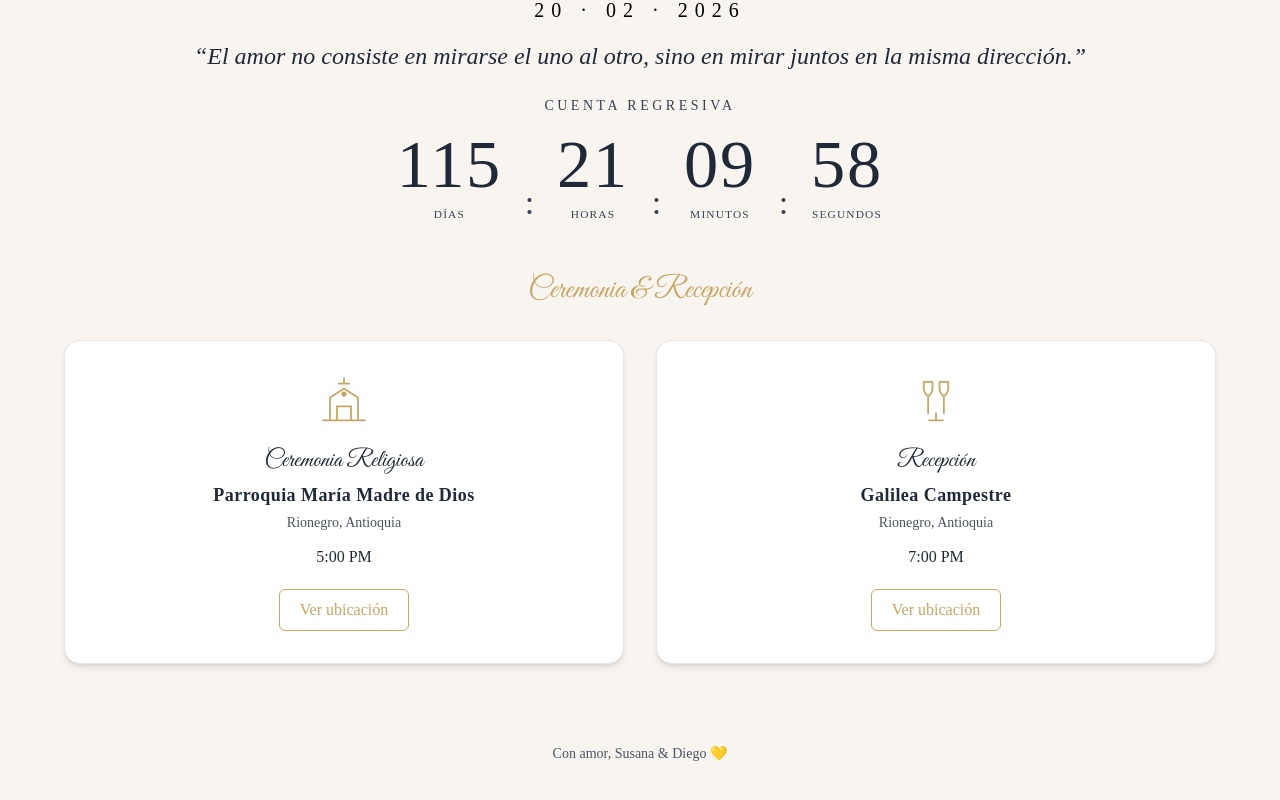
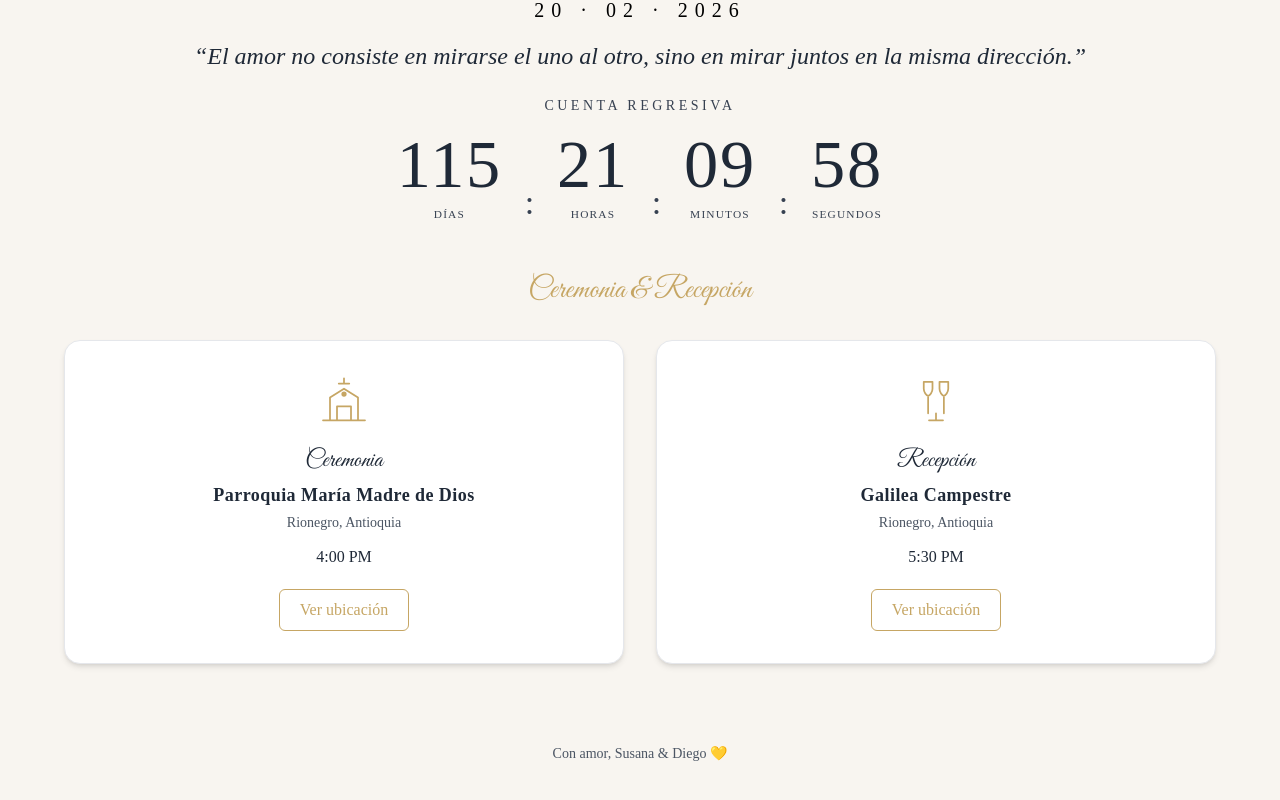
Before and after one commit to Susanabt1001419/Invitacion---Boda, a Next.js app: page / in a window 1280 px wide. Shown: the part 828-1628 px from the top of the page. Built offline with nearby package versions, Linux system fonts and the light colour scheme.

Commit message:
Update index.js

```diff
--- a/pages/index.js
+++ b/pages/index.js
@@ -75,12 +75,12 @@ export default function Home() {
                 <circle cx="32" cy="24" r="2" fill="#c6a664"/>
               </svg>
 
-              <h3 className="font-script text-2xl text-gray-800 mb-1">Ceremonia Religiosa</h3>
+              <h3 className="font-script text-2xl text-gray-800 mb-1">Ceremonia </h3>
               <h4 className="text-lg font-semibold tracking-wide text-gray-800">
                 Parroquia María Madre de Dios
               </h4>
               <p className="text-sm text-gray-600 mt-1">Rionegro, Antioquia</p>
-              <p className="mt-3 font-medium text-gray-800">5:00 PM</p>
+              <p className="mt-3 font-medium text-gray-800">4:00 PM</p>
               <a
                 href="https://www.google.com/maps/search/?api=1&query=Parroquia+Mar%C3%ADa+Madre+de+Dios,+Rionegro,+Antioquia"
                 target="_blank"
@@ -117,7 +117,7 @@ export default function Home() {
                 Galilea Campestre
               </h4>
               <p className="text-sm text-gray-600 mt-1">Rionegro, Antioquia</p>
-              <p className="mt-3 font-medium text-gray-800">7:00 PM</p>
+              <p className="mt-3 font-medium text-gray-800">5:30 PM</p>
               <a
                 href="https://www.google.com/maps/search/?api=1&query=Galilea+Campestre,+Rionegro,+Antioquia"
                 target="_blank"
```
